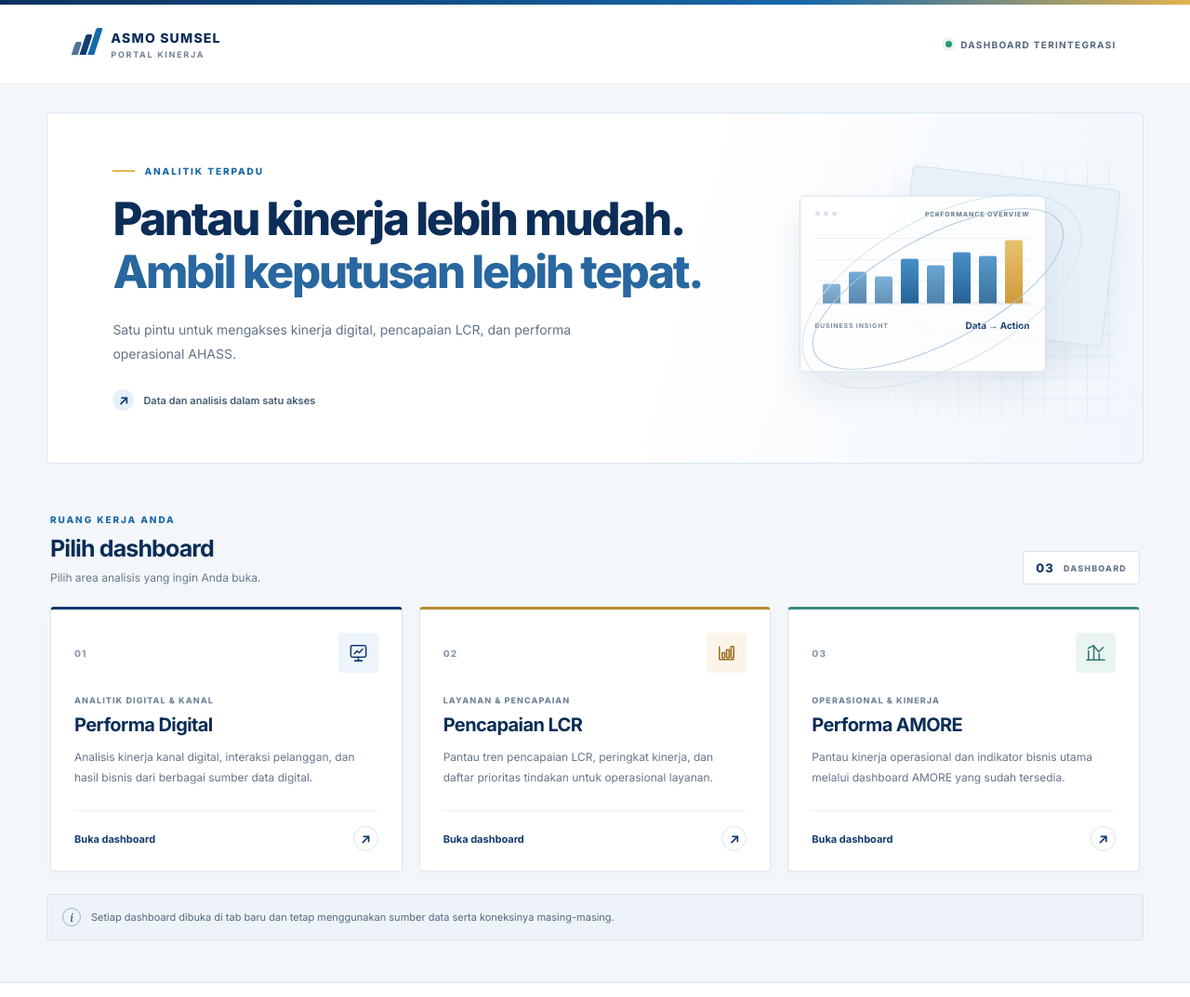
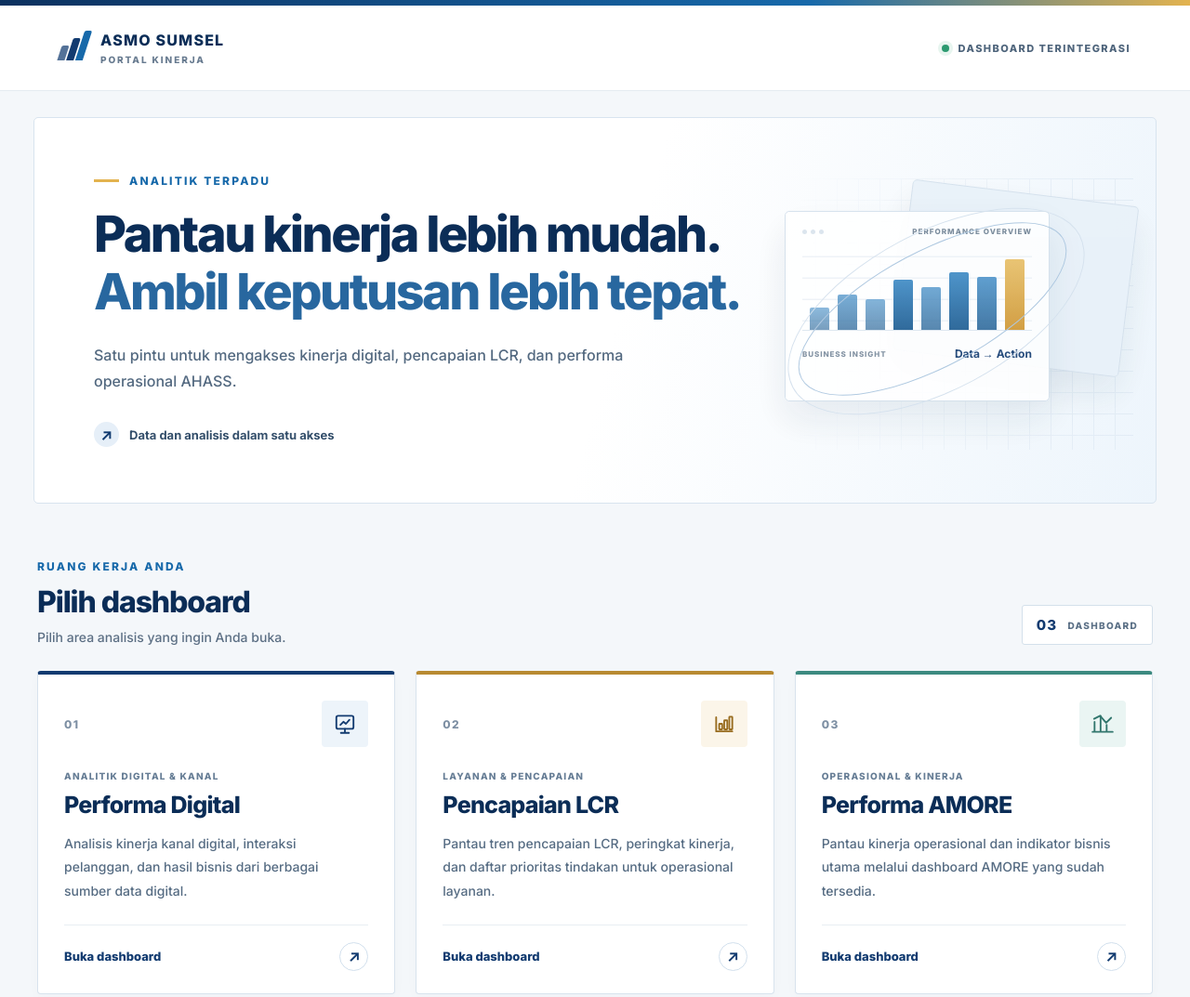
Before and after one commit to TSD-ASMOSumsel/AHASS-Performance-Portal, a plain HTML site: page index.html in a window 1280 px wide. Shown: the top 1073 px of the page at 93% size. Drawn offline with Linux system fonts and the light colour scheme.

Commit message:
Add files via upload

```diff
--- a/style.css
+++ b/style.css
@@ -1,128 +1,67 @@
 :root {
-  --navy: #123b70;
-  --navy-deep: #0b2d57;
-  --blue: #1769aa;
-  --blue-soft: #eaf3fb;
-  --ink: #172b43;
-  --muted: #66778b;
-  --line: #dce5ee;
-  --surface: #ffffff;
-  --canvas: #f4f7fa;
-  --gold: #e3b34f;
-  --shadow: 0 14px 36px rgba(24, 55, 88, .075);
+  --navy: #123b70; --navy-deep: #0b2d57; --blue: #1769aa; --blue-soft: #eaf3fb;
+  --ink: #172b43; --muted: #5c6f84; --line: #d7e2ec; --surface: #fff;
+  --canvas: #f4f7fa; --gold: #e3b34f; --shadow: 0 16px 38px rgba(24,55,88,.09);
 }
 * { box-sizing: border-box; }
 html { scroll-behavior: smooth; }
-body {
-  margin: 0; color: var(--ink); background: var(--canvas);
-  font-family: Inter, "Segoe UI", Arial, sans-serif; -webkit-font-smoothing: antialiased;
-}
-.top-rule { height: 5px; background: linear-gradient(90deg, #0c315f 0%, #1769aa 68%, #e3b34f 100%); }
-.site-header {
-  min-height: 86px; padding: 0 clamp(22px, 6.2vw, 96px); display: flex;
-  align-items: center; justify-content: space-between; background: #fff;
-  border-bottom: 1px solid #e8edf2;
-}
-.brand { display: inline-flex; align-items: center; gap: 13px; text-decoration: none; color: var(--navy-deep); }
-.brand-mark { display: flex; gap: 3px; align-items: end; height: 29px; padding: 3px 0; }
-.brand-mark span { display: block; width: 7px; border-radius: 2px 2px 0 0; background: var(--navy); transform: skew(-18deg); }
-.brand-mark span:nth-child(1) { height: 14px; opacity: .72; }
-.brand-mark span:nth-child(2) { height: 22px; }
-.brand-mark span:nth-child(3) { height: 29px; background: var(--blue); }
-.brand-copy { display: grid; gap: 4px; letter-spacing: .075em; }
-.brand-copy strong { font-size: 14px; font-weight: 800; }
-.brand-copy small { color: #728196; font-size: 9px; font-weight: 700; letter-spacing: .19em; }
-.header-label { display: flex; align-items: center; gap: 9px; color: #53677e; font-size: 10px; font-weight: 700; letter-spacing: .13em; }
-.status-dot { width: 7px; height: 7px; background: #2c9a70; border-radius: 50%; box-shadow: 0 0 0 4px #e7f5ef; }
-main { max-width: 1240px; margin: 0 auto; padding: 0 30px; }
-.hero {
-  min-height: 365px; margin: 30px 0 54px; padding: 56px clamp(26px, 5.5vw, 72px);
-  position: relative; overflow: hidden; display: flex; align-items: center;
-  border: 1px solid #dce6f0; border-radius: 5px;
-  background: linear-gradient(105deg, #fff 0%, #fff 55%, #f0f6fc 100%);
-}
-.hero-copy { position: relative; z-index: 2; max-width: 660px; }
-.eyebrow { margin: 0 0 17px; display: flex; align-items: center; gap: 10px; color: var(--blue); font-size: 10px; font-weight: 800; letter-spacing: .19em; }
-.eyebrow-line { display: inline-block; width: 24px; height: 2px; background: var(--gold); }
-h1 { margin: 0; color: var(--navy-deep); font-size: clamp(31px, 4.1vw, 49px); line-height: 1.17; letter-spacing: -.045em; font-weight: 800; }
-h1 span { color: #28679f; }
-.hero-description { max-width: 510px; margin: 20px 0 0; color: #627388; font-size: 14px; line-height: 1.85; }
-.hero-meta { display: flex; align-items: center; gap: 10px; margin-top: 26px; color: #435a73; font-size: 11px; font-weight: 600; }
-.meta-icon { display: grid; place-items: center; width: 23px; height: 23px; border-radius: 50%; color: var(--navy); background: #e6eff8; font-size: 14px; }
-.hero-art { position: absolute; width: 355px; height: 285px; right: 2.5%; top: 50%; transform: translateY(-50%); opacity: .95; }
-.art-grid { position: absolute; inset: 8px 0 0 25px; opacity: .55; background-image: linear-gradient(#d4e1ee 1px, transparent 1px), linear-gradient(90deg, #d4e1ee 1px, transparent 1px); background-size: 23px 23px; mask-image: linear-gradient(90deg, transparent, #000); }
-.art-panel { position: absolute; border: 1px solid #d2dfeb; border-radius: 5px; background: rgba(255,255,255,.9); box-shadow: 0 20px 40px rgba(20,55,88,.09); }
-.panel-back { width: 225px; height: 170px; right: 4px; top: 23px; transform: rotate(7deg); background: #e8f1f9; }
-.panel-front { width: 265px; height: 190px; top: 43px; left: 15px; padding: 14px 16px; }
-.panel-top { display: flex; align-items: center; gap: 4px; color: #6e8093; font-size: 7px; letter-spacing: .13em; font-weight: 800; }
-.panel-top i { width: 5px; height: 5px; background: #d8e3ed; border-radius: 50%; }
-.panel-top span { margin-left: auto; }
-.chart-bars { height: 93px; display: flex; align-items: end; gap: 9px; padding: 15px 8px 0; border-bottom: 1px solid #dce6ef; background: repeating-linear-gradient(to bottom, transparent 0 21px, #edf2f7 22px 23px); }
-.chart-bars b { flex: 1; border-radius: 2px 2px 0 0; background: linear-gradient(180deg, #3d8ac5, #1b5b91); }
-.chart-bars b:nth-child(1) { height: 28%; opacity: .65; }.chart-bars b:nth-child(2) { height: 44%; opacity: .76; }.chart-bars b:nth-child(3) { height: 38%; opacity: .7; }.chart-bars b:nth-child(4) { height: 63%; }.chart-bars b:nth-child(5) { height: 54%; opacity: .8; }.chart-bars b:nth-child(6) { height: 72%; }.chart-bars b:nth-child(7) { height: 66%; opacity: .9; }.chart-bars b:nth-child(8) { height: 88%; background: linear-gradient(180deg, #e8bf66, #cf9631); }
-.chart-base { height: 7px; }
-.chart-metric { display: flex; align-items: center; justify-content: space-between; margin-top: 9px; }
-.chart-metric small { color: #77889a; font-size: 7px; letter-spacing: .12em; font-weight: 700; }
-.chart-metric strong { color: var(--navy); font-size: 10px; }
-.art-orbit { position: absolute; border: 1px solid #a8c4de; border-radius: 50%; transform: rotate(-28deg); }
-.orbit-one { width: 300px; height: 115px; left: 14px; top: 86px; }
-.orbit-two { width: 330px; height: 160px; left: 3px; top: 66px; border-color: #d3e0ed; }
-.workspace { padding: 0 4px; }
-.section-heading { display: flex; justify-content: space-between; align-items: end; margin-bottom: 24px; }
-.section-heading .eyebrow { margin-bottom: 10px; }
-h2 { margin: 0; color: var(--navy-deep); font-size: 25px; letter-spacing: -.035em; }
-.section-description { margin: 9px 0 0; color: var(--muted); font-size: 12px; }
-.count-pill { display: flex; align-items: center; gap: 10px; padding: 9px 13px; border: 1px solid #d7e2ec; border-radius: 3px; color: #66798d; font-size: 9px; font-weight: 800; letter-spacing: .13em; background: #fff; }
-.count-pill span { color: var(--navy); font-size: 13px; }
-.dashboard-grid { display: grid; grid-template-columns: repeat(3, minmax(0, 1fr)); gap: 18px; }
-.dashboard-card {
-  min-height: 285px; padding: 25px 25px 21px; display: flex; flex-direction: column;
-  background: #fff; border: 1px solid #dce5ee; border-top: 3px solid var(--navy);
-  border-radius: 4px; color: inherit; text-decoration: none; box-shadow: 0 4px 14px rgba(20,48,78,.025);
-  transition: transform .2s ease, box-shadow .2s ease, border-color .2s ease;
-}
-.dashboard-card:hover, .dashboard-card:focus-visible { transform: translateY(-4px); box-shadow: var(--shadow); border-color: #b9cfe2; outline: none; }
-.dashboard-card.lcr { border-top-color: #b88a32; }
-.dashboard-card.amore { border-top-color: #3c8a80; }
-.card-topline { display: flex; align-items: center; justify-content: space-between; }
-.card-index { color: #8b9aab; font-size: 10px; font-weight: 800; letter-spacing: .12em; }
-.card-icon { width: 43px; height: 43px; display: grid; place-items: center; border-radius: 4px; background: #edf4fa; color: var(--navy); }
-.lcr .card-icon { background: #fbf5e9; color: #986c1f; }
-.amore .card-icon { background: #eaf5f3; color: #31766d; }
-.card-icon svg { width: 23px; height: 23px; fill: none; stroke: currentColor; stroke-width: 1.6; stroke-linecap: round; stroke-linejoin: round; }
-.card-category { margin: 24px 0 9px; color: #73869a; font-size: 9px; font-weight: 800; letter-spacing: .12em; }
-h3 { margin: 0; color: var(--navy-deep); font-size: 20px; letter-spacing: -.03em; }
-.card-description { margin: 12px 0 22px; color: #65768a; font-size: 12px; line-height: 1.8; }
-.card-footer { margin-top: auto; padding-top: 16px; display: flex; align-items: center; justify-content: space-between; border-top: 1px solid #edf1f5; color: var(--navy); font-size: 11px; font-weight: 700; }
-.arrow { display: grid; place-items: center; width: 27px; height: 27px; border: 1px solid #d7e4ef; border-radius: 50%; font-size: 14px; transition: background .2s ease, color .2s ease; }
-.dashboard-card:hover .arrow { background: var(--navy); color: #fff; }
-.access-note { display: flex; align-items: center; gap: 11px; margin: 24px 0 45px; padding: 14px 16px; border: 1px solid #dce5ee; background: #edf3f8; border-radius: 3px; }
-.note-mark { flex: 0 0 20px; display: grid; place-items: center; width: 20px; height: 20px; border: 1px solid #9cb5cb; border-radius: 50%; color: var(--navy); font-family: Georgia, serif; font-size: 12px; font-style: italic; }
-.access-note p { margin: 0; color: #536a81; font-size: 11px; line-height: 1.6; }
-.site-footer { display: flex; justify-content: space-between; gap: 15px; padding: 22px clamp(22px, 6.2vw, 96px); border-top: 1px solid #e0e7ee; background: #fff; color: #718195; font-size: 9px; font-weight: 700; letter-spacing: .12em; }
-@media (max-width: 900px) {
-  .hero { padding-right: 30px; }
-  .hero-art { right: -100px; opacity: .27; }
-  .hero-copy { max-width: 620px; }
-  .dashboard-grid { grid-template-columns: 1fr 1fr; }
-  .dashboard-card:last-child { grid-column: 1 / -1; min-height: 250px; }
-}
-@media (max-width: 600px) {
-  .site-header { min-height: 72px; padding: 0 20px; }
-  .header-label { font-size: 8px; letter-spacing: .07em; }
-  .brand-copy strong { font-size: 12px; }
-  main { padding: 0 16px; }
-  .hero { min-height: 330px; margin: 18px 0 40px; padding: 36px 23px; }
-  .hero-art { right: -170px; opacity: .16; }
-  h1 { font-size: clamp(29px, 8vw, 39px); }
-  .hero-description { font-size: 13px; }
-  .section-heading { align-items: start; gap: 14px; }
-  .count-pill { padding: 8px; font-size: 8px; white-space: nowrap; }
-  h2 { font-size: 23px; }
-  .dashboard-grid { grid-template-columns: 1fr; gap: 13px; }
-  .dashboard-card, .dashboard-card:last-child { grid-column: auto; min-height: 260px; padding: 22px; }
-  .card-category { margin-top: 20px; }
-  .access-note { margin-bottom: 30px; align-items: start; }
-  .site-footer { padding: 20px; flex-direction: column; font-size: 8px; }
-}
-@media (prefers-reduced-motion: reduce) { *, *::before, *::after { scroll-behavior: auto !important; transition: none !important; } }
+body { margin: 0; color: var(--ink); background: var(--canvas); font-family: Inter,"Segoe UI",Arial,sans-serif; -webkit-font-smoothing: antialiased; }
+.top-rule { height: 6px; background: linear-gradient(90deg,#0c315f 0%,#1769aa 68%,#e3b34f 100%); }
+.site-header { min-height: 92px; padding: 0 clamp(24px,5vw,82px); display:flex; align-items:center; justify-content:space-between; background:#fff; border-bottom:1px solid #e5ebf1; }
+.brand { display:inline-flex; align-items:center; gap:14px; text-decoration:none; color:var(--navy-deep); }
+.brand-mark { display:flex; gap:3px; align-items:end; height:32px; padding:3px 0; }
+.brand-mark span { display:block; width:8px; border-radius:2px 2px 0 0; background:var(--navy); transform:skew(-18deg); }
+.brand-mark span:nth-child(1){height:16px;opacity:.72}.brand-mark span:nth-child(2){height:24px}.brand-mark span:nth-child(3){height:32px;background:var(--blue)}
+.brand-copy { display:grid; gap:5px; letter-spacing:.075em; }
+.brand-copy strong { font-size:16px; font-weight:800; }
+.brand-copy small { color:#687b90; font-size:10px; font-weight:800; letter-spacing:.19em; }
+.header-label { display:flex; align-items:center; gap:10px; color:#4f657c; font-size:11px; font-weight:800; letter-spacing:.13em; }
+.status-dot { width:8px;height:8px;background:#2c9a70;border-radius:50%;box-shadow:0 0 0 4px #e7f5ef; }
+main { max-width:1390px; margin:0 auto; padding:0 36px; }
+.hero { min-height:390px; margin:28px 0 60px; padding:60px clamp(30px,5vw,76px); position:relative; overflow:hidden; display:flex;align-items:center;border:1px solid #d8e4ef;border-radius:5px;background:linear-gradient(105deg,#fff 0%,#fff 52%,#edf5fc 100%); }
+.hero-copy { position:relative;z-index:2;max-width:720px; }
+.eyebrow { margin:0 0 19px;display:flex;align-items:center;gap:11px;color:var(--blue);font-size:12px;font-weight:800;letter-spacing:.18em; }
+.eyebrow-line { display:inline-block;width:27px;height:3px;background:var(--gold); }
+h1 { margin:0;color:var(--navy-deep);font-size:clamp(38px,4.2vw,58px);line-height:1.15;letter-spacing:-.045em;font-weight:800; }
+h1 span { color:#28679f; }
+.hero-description { max-width:590px;margin:23px 0 0;color:#536980;font-size:16px;line-height:1.8;font-weight:500; }
+.hero-meta { display:flex;align-items:center;gap:11px;margin-top:29px;color:#344f6b;font-size:13px;font-weight:700; }
+.meta-icon { display:grid;place-items:center;width:27px;height:27px;border-radius:50%;color:var(--navy);background:#e6eff8;font-size:16px; }
+.hero-art { position:absolute;width:390px;height:300px;right:2%;top:50%;transform:translateY(-50%);opacity:.9; }
+.art-grid { position:absolute;inset:8px 0 0 25px;opacity:.55;background-image:linear-gradient(#d4e1ee 1px,transparent 1px),linear-gradient(90deg,#d4e1ee 1px,transparent 1px);background-size:23px 23px;mask-image:linear-gradient(90deg,transparent,#000); }
+.art-panel { position:absolute;border:1px solid #d2dfeb;border-radius:5px;background:rgba(255,255,255,.93);box-shadow:0 20px 40px rgba(20,55,88,.09); }
+.panel-back { width:245px;height:185px;right:4px;top:23px;transform:rotate(7deg);background:#e8f1f9; }
+.panel-front { width:285px;height:205px;top:43px;left:15px;padding:16px 18px; }
+.panel-top { display:flex;align-items:center;gap:4px;color:#6e8093;font-size:8px;letter-spacing:.13em;font-weight:800; }
+.panel-top i { width:5px;height:5px;background:#d8e3ed;border-radius:50%; }.panel-top span{margin-left:auto}
+.chart-bars { height:102px;display:flex;align-items:end;gap:9px;padding:15px 8px 0;border-bottom:1px solid #dce6ef;background:repeating-linear-gradient(to bottom,transparent 0 21px,#edf2f7 22px 23px); }
+.chart-bars b { flex:1;border-radius:2px 2px 0 0;background:linear-gradient(180deg,#3d8ac5,#1b5b91); }
+.chart-bars b:nth-child(1){height:28%;opacity:.65}.chart-bars b:nth-child(2){height:44%;opacity:.76}.chart-bars b:nth-child(3){height:38%;opacity:.7}.chart-bars b:nth-child(4){height:63%}.chart-bars b:nth-child(5){height:54%;opacity:.8}.chart-bars b:nth-child(6){height:72%}.chart-bars b:nth-child(7){height:66%;opacity:.9}.chart-bars b:nth-child(8){height:88%;background:linear-gradient(180deg,#e8bf66,#cf9631)}
+.chart-base{height:7px}.chart-metric{display:flex;align-items:center;justify-content:space-between;margin-top:10px}.chart-metric small{color:#77889a;font-size:8px;letter-spacing:.12em;font-weight:800}.chart-metric strong{color:var(--navy);font-size:12px}
+.art-orbit{position:absolute;border:1px solid #a8c4de;border-radius:50%;transform:rotate(-28deg)}.orbit-one{width:320px;height:125px;left:14px;top:86px}.orbit-two{width:350px;height:170px;left:3px;top:66px;border-color:#d3e0ed}
+.workspace { padding:0 4px; }
+.section-heading { display:flex;justify-content:space-between;align-items:end;margin-bottom:28px; }
+.section-heading .eyebrow { margin-bottom:11px; }
+h2 { margin:0;color:var(--navy-deep);font-size:32px;letter-spacing:-.035em;font-weight:800; }
+.section-description { margin:10px 0 0;color:var(--muted);font-size:14px;font-weight:500; }
+.count-pill { display:flex;align-items:center;gap:11px;padding:11px 15px;border:1px solid #d4e0eb;border-radius:3px;color:#5b7086;font-size:10px;font-weight:800;letter-spacing:.13em;background:#fff; }
+.count-pill span { color:var(--navy);font-size:15px; }
+.dashboard-grid { display:grid;grid-template-columns:repeat(3,minmax(0,1fr));gap:22px; }
+.dashboard-card { min-height:330px;padding:28px 28px 24px;display:flex;flex-direction:column;background:#fff;border:1px solid #d8e3ed;border-top:4px solid var(--navy);border-radius:4px;color:inherit;text-decoration:none;box-shadow:0 4px 14px rgba(20,48,78,.025);transition:transform .2s ease,box-shadow .2s ease,border-color .2s ease; }
+.dashboard-card:hover,.dashboard-card:focus-visible { transform:translateY(-4px);box-shadow:var(--shadow);border-color:#b9cfe2;outline:none; }
+.dashboard-card.lcr{border-top-color:#b88a32}.dashboard-card.amore{border-top-color:#3c8a80}
+.card-topline{display:flex;align-items:center;justify-content:space-between}.card-index{color:#7d8fa3;font-size:12px;font-weight:800;letter-spacing:.12em}
+.card-icon{width:50px;height:50px;display:grid;place-items:center;border-radius:4px;background:#edf4fa;color:var(--navy)}.lcr .card-icon{background:#fbf5e9;color:#986c1f}.amore .card-icon{background:#eaf5f3;color:#31766d}
+.card-icon svg{width:26px;height:26px;fill:none;stroke:currentColor;stroke-width:1.7;stroke-linecap:round;stroke-linejoin:round}
+.card-category{margin:25px 0 10px;color:#667d95;font-size:10px;font-weight:800;letter-spacing:.12em}
+h3{margin:0;color:var(--navy-deep);font-size:25px;letter-spacing:-.03em;font-weight:800}
+.card-description{margin:14px 0 24px;color:#566c83;font-size:14px;line-height:1.8;font-weight:500}
+.card-footer{margin-top:auto;padding-top:18px;display:flex;align-items:center;justify-content:space-between;border-top:1px solid #e8eef3;color:var(--navy);font-size:13px;font-weight:800}
+.arrow{display:grid;place-items:center;width:31px;height:31px;border:1px solid #d2e0ed;border-radius:50%;font-size:16px;transition:background .2s ease,color .2s ease}.dashboard-card:hover .arrow{background:var(--navy);color:#fff}
+.access-note{display:flex;align-items:center;gap:13px;margin:26px 0 48px;padding:17px 19px;border:1px solid #d8e3ed;background:#edf3f8;border-radius:3px}
+.note-mark{flex:0 0 23px;display:grid;place-items:center;width:23px;height:23px;border:1px solid #9cb5cb;border-radius:50%;color:var(--navy);font-family:Georgia,serif;font-size:14px;font-style:italic}
+.access-note p{margin:0;color:#4c647d;font-size:13px;line-height:1.65;font-weight:500}
+.site-footer{display:flex;justify-content:space-between;gap:15px;padding:24px clamp(24px,5vw,82px);border-top:1px solid #dfe7ee;background:#fff;color:#687c91;font-size:10px;font-weight:800;letter-spacing:.12em}
+@media(max-width:1000px){.hero{padding-right:30px}.hero-art{right:-100px;opacity:.22}.hero-copy{max-width:680px}.dashboard-grid{grid-template-columns:1fr 1fr}.dashboard-card:last-child{grid-column:1/-1;min-height:290px}}
+@media(max-width:620px){.site-header{min-height:76px;padding:0 18px}.header-label{font-size:8px;letter-spacing:.05em}.brand-copy strong{font-size:13px}main{padding:0 15px}.hero{min-height:340px;margin:18px 0 42px;padding:35px 22px}.hero-art{right:-185px;opacity:.14}h1{font-size:clamp(31px,8vw,40px)}.hero-description{font-size:14px}.section-heading{align-items:start;gap:12px}h2{font-size:27px}.count-pill{padding:9px;font-size:8px;white-space:nowrap}.dashboard-grid{grid-template-columns:1fr;gap:14px}.dashboard-card,.dashboard-card:last-child{grid-column:auto;min-height:290px;padding:24px}.card-category{margin-top:21px}h3{font-size:23px}.card-description{font-size:14px}.access-note{margin-bottom:30px;align-items:start}.site-footer{padding:20px;flex-direction:column;font-size:9px}}
+@media(prefers-reduced-motion:reduce){*,*::before,*::after{scroll-behavior:auto!important;transition:none!important}}
```
Also changed, not shown: README.txt.
